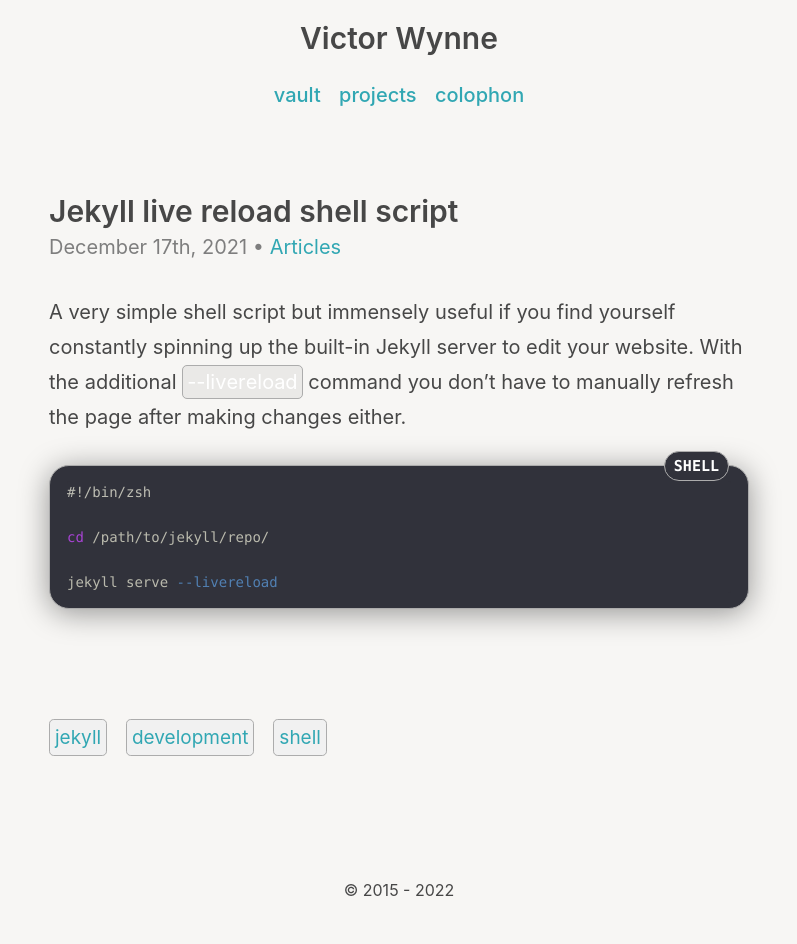
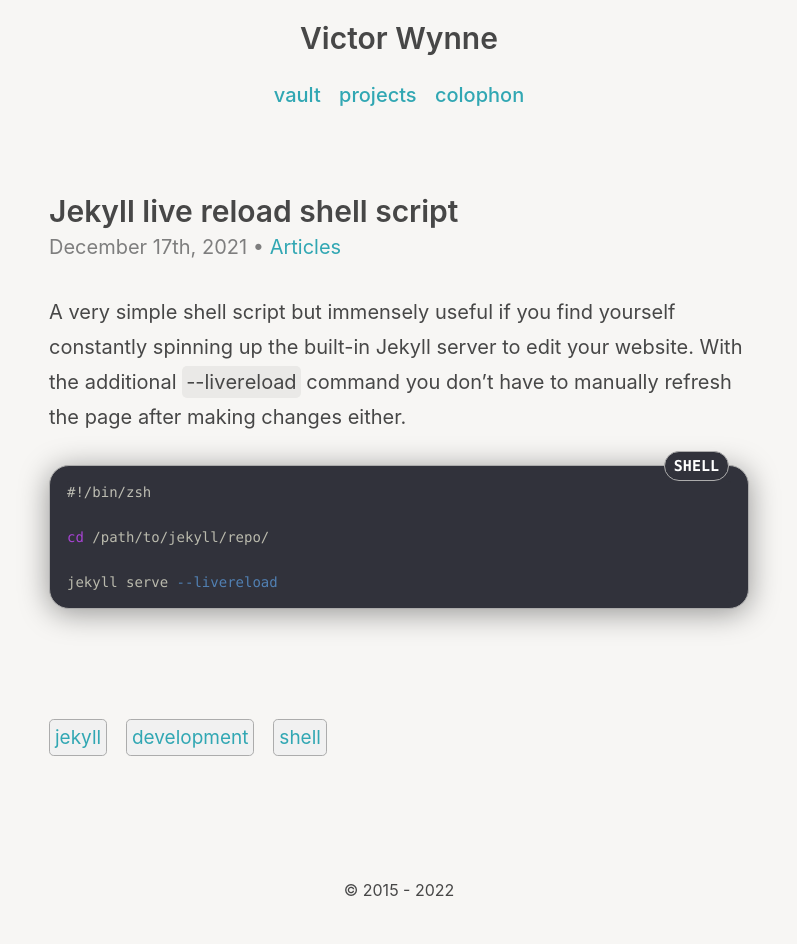
Before and after one commit to wertercatt/tooters, a Jekyll site: the page built from _posts/2021-12-17-jekyll-live-reload-shell-script.md, in a window 1280 px wide. Shown: the whole page, without its empty margins (241-1038 px from the left). Built offline with Jekyll 4.4.1, drawn with Linux system fonts in a browser that asks for light colours.

Commit message:
Refined the style of inline code.

```diff
--- a/_sass/_code.scss
+++ b/_sass/_code.scss
@@ -8,13 +8,11 @@
     background-color: $code-inline-bg;
     color: $code-inline;
 	white-space: nowrap;
-    border: 1.5px solid $code-border;
     border-radius: .25em;
 
     @media (prefers-color-scheme: light) {
-        color: $code-inline;
+        color: $light-scheme-text;
         background-color: $code-inline-bg-light;
-        border: 1.5px solid $code-border-light;
         }
 }
 
```
